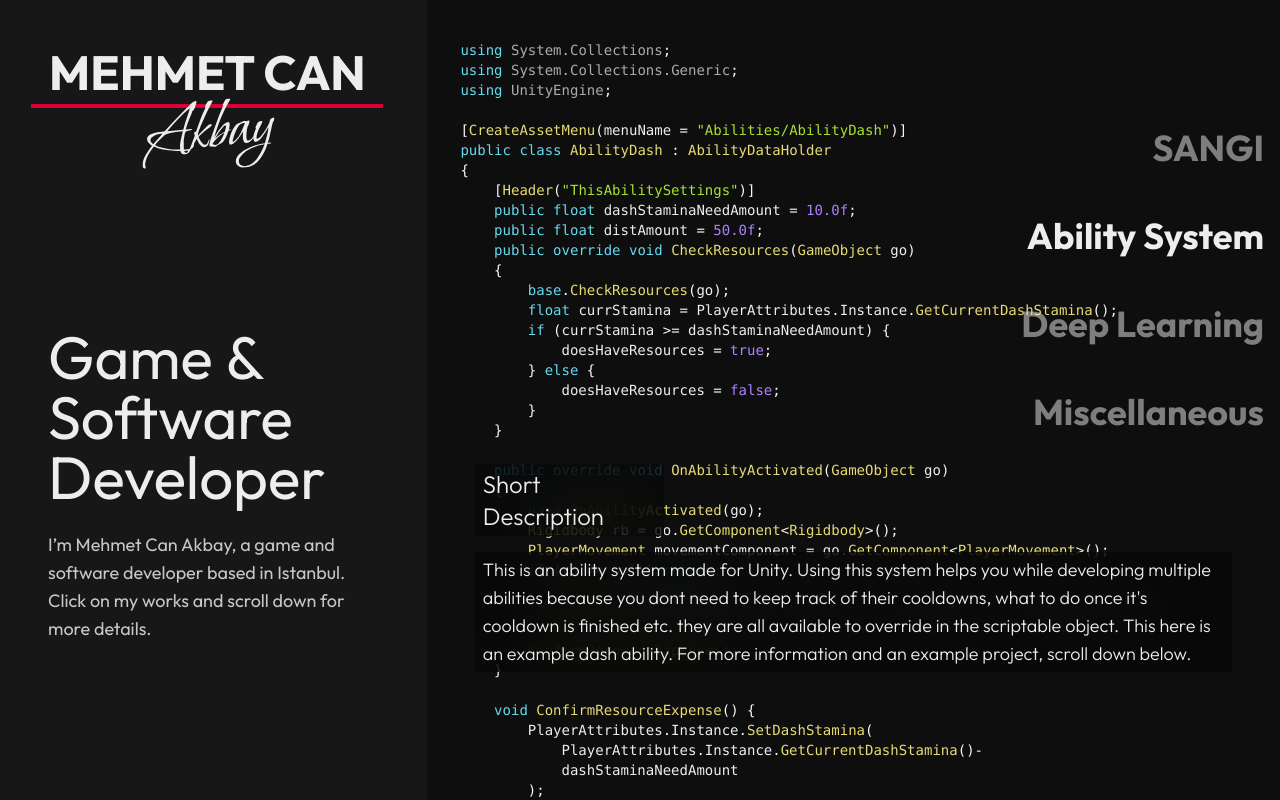
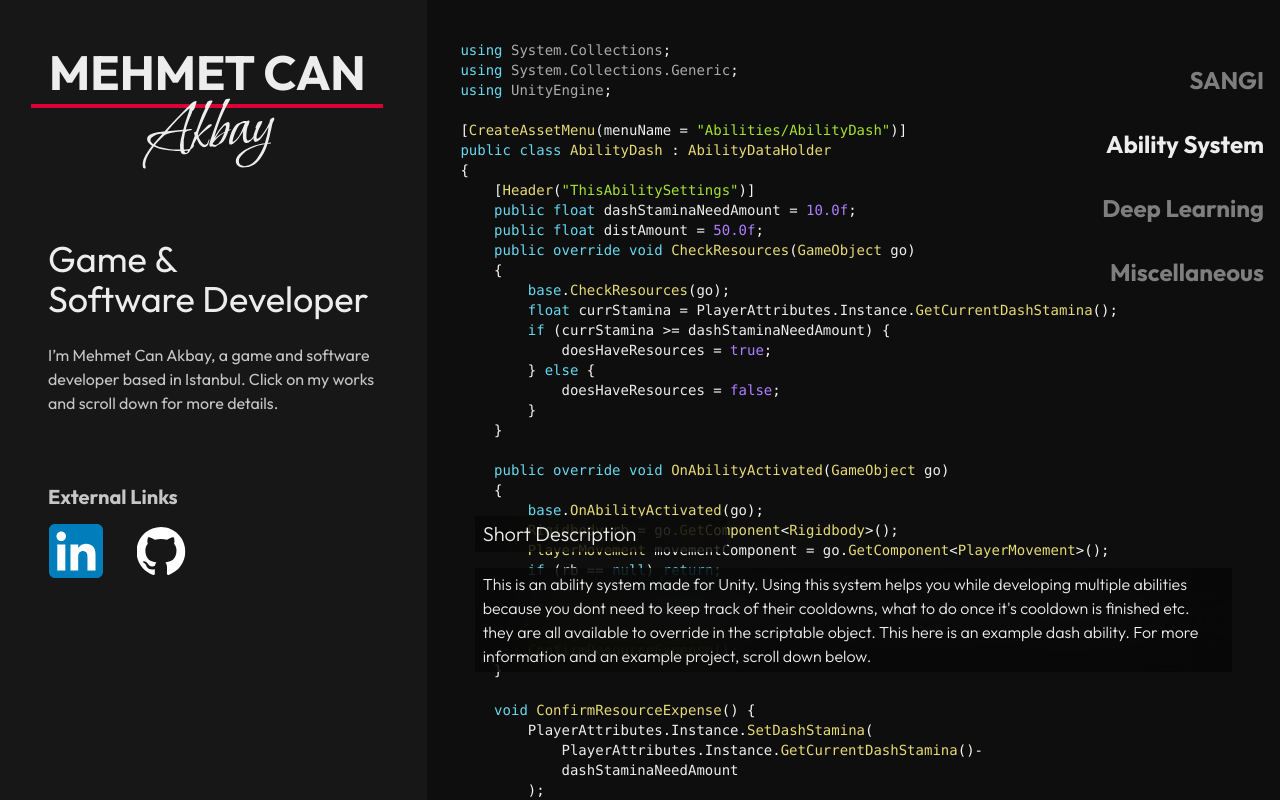
Before and after one commit to mehmetcanakbay/mehmetcanakbay.github.io, a SvelteKit app: page / in a window 1280 px wide. Both pictures are taken after a click on the item "Ability System". Shown: the top 800 px of the page. Built offline with nearby package versions, Linux system fonts and the light colour scheme.

Commit message:
responsive fix -768px

```diff
--- a/src/app.pcss
+++ b/src/app.pcss
@@ -1,8 +1,8 @@
+@import url('https://fonts.googleapis.com/css2?family=Outfit:wght@100;200;300;400;500;600;700;800;900&display=swap');
 /* Write your global styles here, in PostCSS syntax */
 @tailwind base;
 @tailwind components;
 @tailwind utilities;
-@import url('https://fonts.googleapis.com/css2?family=Outfit:wght@100;200;300;400;500;600;700;800;900&display=swap');
 
 body {
     background-color: #171717;
--- a/src/lib/components/Explanation.svelte
+++ b/src/lib/components/Explanation.svelte
@@ -5,15 +5,15 @@
 <div class={$$props.class}>
     <div class="flex flex-col gap-4 w-full">
 
-        <div class="w-3/4 xl:w-3/12 relative h-auto">
-            <h1 class="text-lg md:text-2xl font-light text-ash-gray-100 px-2 mr-8 py-1 z-10 relative">{title}</h1>
+        <div class="w-3/4 xl:w-4/12 relative h-auto">
+            <h1 class="text-lg md:text-xl 2xl:text-2xl font-light text-ash-gray-100 px-2 mr-8 py-1 z-10 relative">{title}</h1>
 
             <div class="h-full w-full top-0 bg-white backdrop-blur-xl opacity-100 absolute"></div>
-            <div class="w-full h-full top-0 bg-ash-gray-900 opacity-70 z-0 absolute"></div>
+            <div class="w-full h-full top-0 bg-ash-gray-900 opacity-70 z-0 absolute "></div>
 
         </div>
 
-        <div class="text-ash-gray-100 text-sm md:text-lg font-light relative w-auto h-auto">
+        <div class="text-ash-gray-100 text-sm md:text-base 2xl:text-lg font-light relative w-auto h-auto">
             <div class="px-2 z-10 w-full h-full relative py-1 ">
                 <slot></slot>
 
--- a/src/routes/+page.svelte
+++ b/src/routes/+page.svelte
@@ -98,14 +98,14 @@
             <Name/>
         </div>
 
-        <div class="summary mt-24 flex flex-col gap-2 relative">
+        <div class="summary mt-24 md:mt-2 2xl:mt-24 flex flex-col gap-2 relative">
             <!--this is the animation div no delay to this-->
             <div class="w-full h-auto relative">
                 <div class="w-[105%] h-full absolute top-0 bg-pinky-red-100
                 {pageLoaded ? "scale-x-100 origin-left delay05s" : "scale-x-0 origin-left"} z-10"></div>
 
-                <h1 class="text-6xl  text-ash-gray-100 {pageLoaded ? "opacity-100" : "opacity-0"} delay-500">Game &</h1>
-                <h1 class="text-6xl  text-ash-gray-100 {pageLoaded ? "opacity-100" : "opacity-0"} delay-500">Software Developer</h1>
+                <h1 class="text-6xl md:text-4xl 2xl:text-6xl  text-ash-gray-100 {pageLoaded ? "opacity-100" : "opacity-0"} delay-500">Game &</h1>
+                <h1 class="text-6xl md:text-4xl 2xl:text-6xl  text-ash-gray-100 {pageLoaded ? "opacity-100" : "opacity-0"} delay-500">Software Developer</h1>
             </div>
 
             <!--animation div again-->
@@ -113,13 +113,13 @@
                 <div class="w-[105%] h-full absolute bottom-0 bg-pinky-red-100
                 {pageLoaded ? "scale-x-100 origin-left delay1s" : "scale-x-0 origin-left"} z-10"></div>
 
-                <p class="text-lg text-ash-gray-200 mt-4 {pageLoaded ? "opacity-100" : "opacity-0"} delay-1000">I’m Mehmet Can Akbay, a game and software developer based in Istanbul.
+                <p class="text-lg md:text-base 2xl:text-lg text-ash-gray-200 mt-4 {pageLoaded ? "opacity-100" : "opacity-0"} delay-1000">I’m Mehmet Can Akbay, a game and software developer based in Istanbul.
                     Click on my works and scroll down for more details.</p>
 
             </div>
         </div>
 
-        <div class="external-links mt-20 md:mt-40 flex flex-col gap-1 relative">
+        <div class="external-links mt-20 md:mt-5 2xl:mt-40 flex flex-col gap-1 relative">
             <!--animation div again-->
             <div class="w-[105%] h-full absolute bottom-0 bg-pinky-red-100
             {pageLoaded ? "scale-x-100 origin-left delay15s" : "scale-x-0 origin-left"} z-10"></div>
@@ -136,11 +136,11 @@
     <!--RIGHT SIDE CONTENT-->
 
     <div class="w-full md:w-8/12 h-[48rem] md:h-screen relative {pageLoaded ? "opacity-100" : "opacity-0"} transition-opacity duration-1000">
-        <ul class="ml-auto flex flex-col justify-end items-end gap-4 md:gap-12 mt-32 mr-4 absolute right-0 z-10 tabs">
-            <li class="text-2xl md:text-4xl font-bold text-ash-gray-100 origin-right tab opacity-50 active cursor-pointer" data-tab-target="#SANGI">SANGI</li>
-            <li class="text-2xl md:text-4xl font-bold text-ash-gray-100 origin-right tab opacity-50 cursor-pointer" data-tab-target="#ability-system">Ability System</li>
-            <li class="text-2xl md:text-4xl font-bold text-ash-gray-100 origin-right tab opacity-50 cursor-pointer" data-tab-target="#deep-learning">Deep Learning</li>
-            <li class="text-2xl md:text-4xl font-bold text-ash-gray-100 origin-right tab opacity-50 cursor-pointer" data-tab-target="#miscellaneous">Miscellaneous</li>
+        <ul class="ml-auto flex flex-col justify-end items-end gap-4 md:gap-8 2xl:gap-12 mt-32 md:mt-16 2xl:mt-32 mr-4 absolute right-0 z-10 tabs">
+            <li class="text-2xl 2xl:text-4xl font-bold text-ash-gray-100 origin-right tab opacity-50 active cursor-pointer" data-tab-target="#SANGI">SANGI</li>
+            <li class="text-2xl 2xl:text-4xl font-bold text-ash-gray-100 origin-right tab opacity-50 cursor-pointer" data-tab-target="#ability-system">Ability System</li>
+            <li class="text-2xl 2xl:text-4xl font-bold text-ash-gray-100 origin-right tab opacity-50 cursor-pointer" data-tab-target="#deep-learning">Deep Learning</li>
+            <li class="text-2xl 2xl:text-4xl font-bold text-ash-gray-100 origin-right tab opacity-50 cursor-pointer" data-tab-target="#miscellaneous">Miscellaneous</li>
 
         </ul>
 
@@ -152,7 +152,7 @@
                         loop
                         muted
                         playsinline
-                        class="h-[80%] mt-20 scale-[2.5] lg:scale-[2.2] xl:scale-[1.7] overflow-hidden brightness-75"
+                        class="h-[80%] mt-20 scale-[2.5] lg:scale-[2.2] 2xl:scale-[1.7] overflow-hidden brightness-75"
                     >
                         <source
                         src="video/sangi.mp4"
@@ -163,7 +163,7 @@
 
                 </div>
 
-                <Explanation title="Short Description" class="z-10 block bottom-12 md:bottom-32 absolute px-4 md:px-12">I have completed my game, which is a fast paced 2D platformer with 4 different weapons
+                <Explanation title="Short Description" class="z-10 block bottom-12 md:bottom-10 2xl:bottom-32 absolute px-4 md:px-12">I have completed my game, which is a fast paced 2D platformer with 4 different weapons
                     that apply their own element on enemies, which can then cause a reaction if another element
                     hits the affected enemy. It's available on Steam. For more details, scroll down. </Explanation>
             </div>
@@ -248,8 +248,8 @@
 <div class="descriptions px-4 md:px-52 py-8 pb-28" >
     <div id="SANGI" data-tab-descriptor class="active">
         <div class="flex flex-col gap-0 pb-1">
-            <h1 class="text-4xl md:text-6xl text-ash-gray-100 font-semibold">SANGI</h1>
-            <h3 class="text-2xl md:text-2xl text-ash-gray-400 font-medium -mt-1">2D Action Platformer Game</h3>
+            <h1 class="text-4xl 2xl:text-6xl text-ash-gray-100 font-semibold">SANGI</h1>
+            <h3 class="text-2xl 2xl:text-2xl text-ash-gray-400 font-medium -mt-1">2D Action Platformer Game</h3>
         </div>
 
         <SANGIDescription/>
@@ -257,8 +257,8 @@
 
     <div id="ability-system" data-tab-descriptor>
         <div class="flex flex-col gap-0 pb-1">
-            <h1 class="text-3xl md:text-6xl text-ash-gray-100 font-semibold">Ability System</h1>
-            <h3 class="text-xl md:text-2xl text-ash-gray-400 font-medium ">Ability System made for Unity</h3>
+            <h1 class="text-3xl 2xl:text-6xl text-ash-gray-100 font-semibold">Ability System</h1>
+            <h3 class="text-xl 2xl:text-2xl text-ash-gray-400 font-medium ">Ability System made for Unity</h3>
         </div>
 
         <div class="text-ash-gray-200 text-base md:text-lg py-4">
@@ -290,8 +290,8 @@
 
     <div id="deep-learning" data-tab-descriptor class="">
         <div class="flex flex-col gap-0 pb-1">
-            <h1 class="text-4xl md:text-6xl text-ash-gray-100 font-semibold">Deep Learning</h1>
-            <h3 class="text-2xl md:text-2xl text-ash-gray-400 font-medium -mt-1">In-depth Explanation of the Works Mentioned</h3>
+            <h1 class="text-4xl 2xl:text-6xl text-ash-gray-100 font-semibold">Deep Learning</h1>
+            <h3 class="text-2xl 2xl:text-2xl text-ash-gray-400 font-medium -mt-1">In-depth Explanation of the Works Mentioned</h3>
         </div>
 
         <DlDescription/>
@@ -299,8 +299,8 @@
 
     <div id="miscellaneous" data-tab-descriptor class="">
         <div class="flex flex-col gap-0 pb-1">
-            <h1 class="text-4xl md:text-6xl text-ash-gray-100 font-semibold">Miscellaneous</h1>
-            <h3 class="text-2xl md:text-2xl text-ash-gray-400 font-medium -mt-1">Various Other Works I Have Done</h3>
+            <h1 class="text-4xl 2xl:text-6xl text-ash-gray-100 font-semibold">Miscellaneous</h1>
+            <h3 class="text-2xl 2xl:text-2xl text-ash-gray-400 font-medium -mt-1">Various Other Works I Have Done</h3>
         </div>
 
         <MiscDescription/>
```
